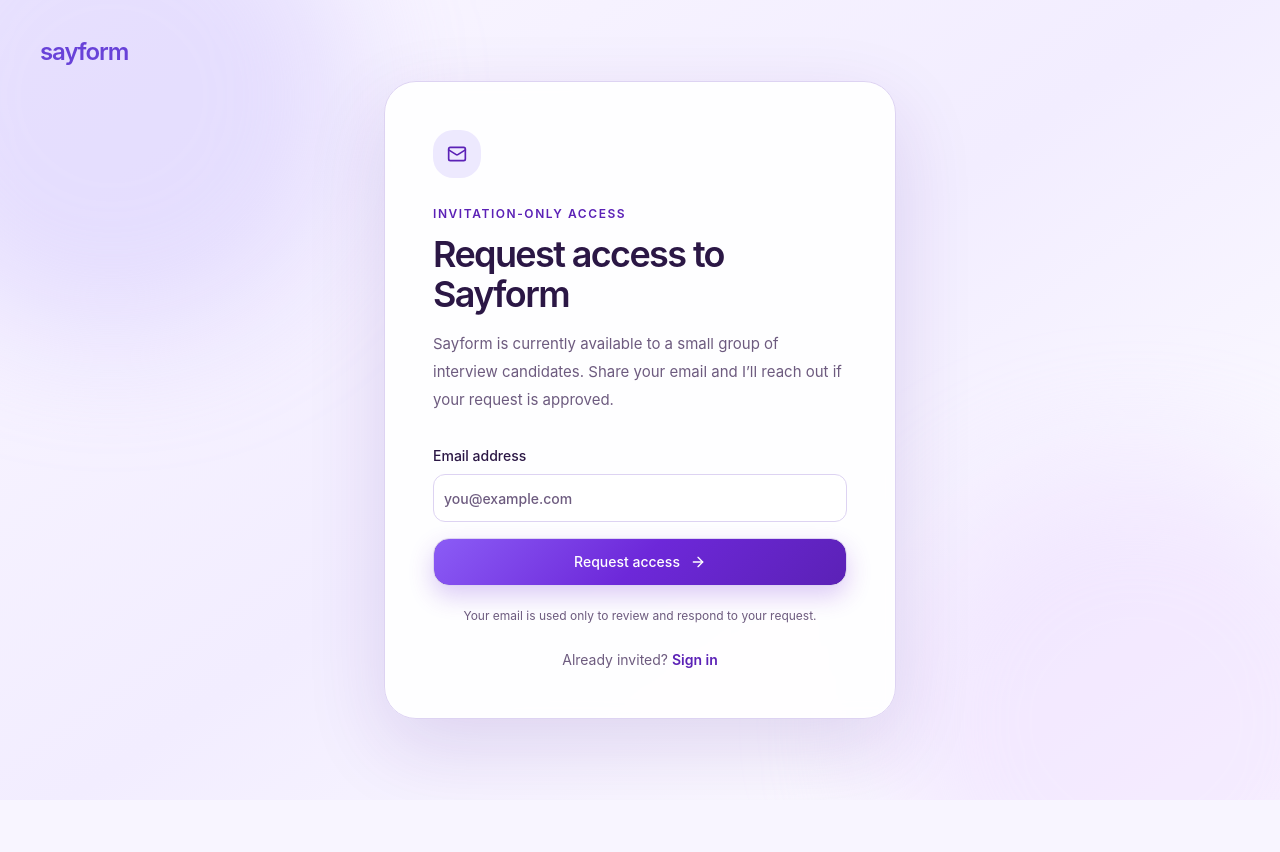
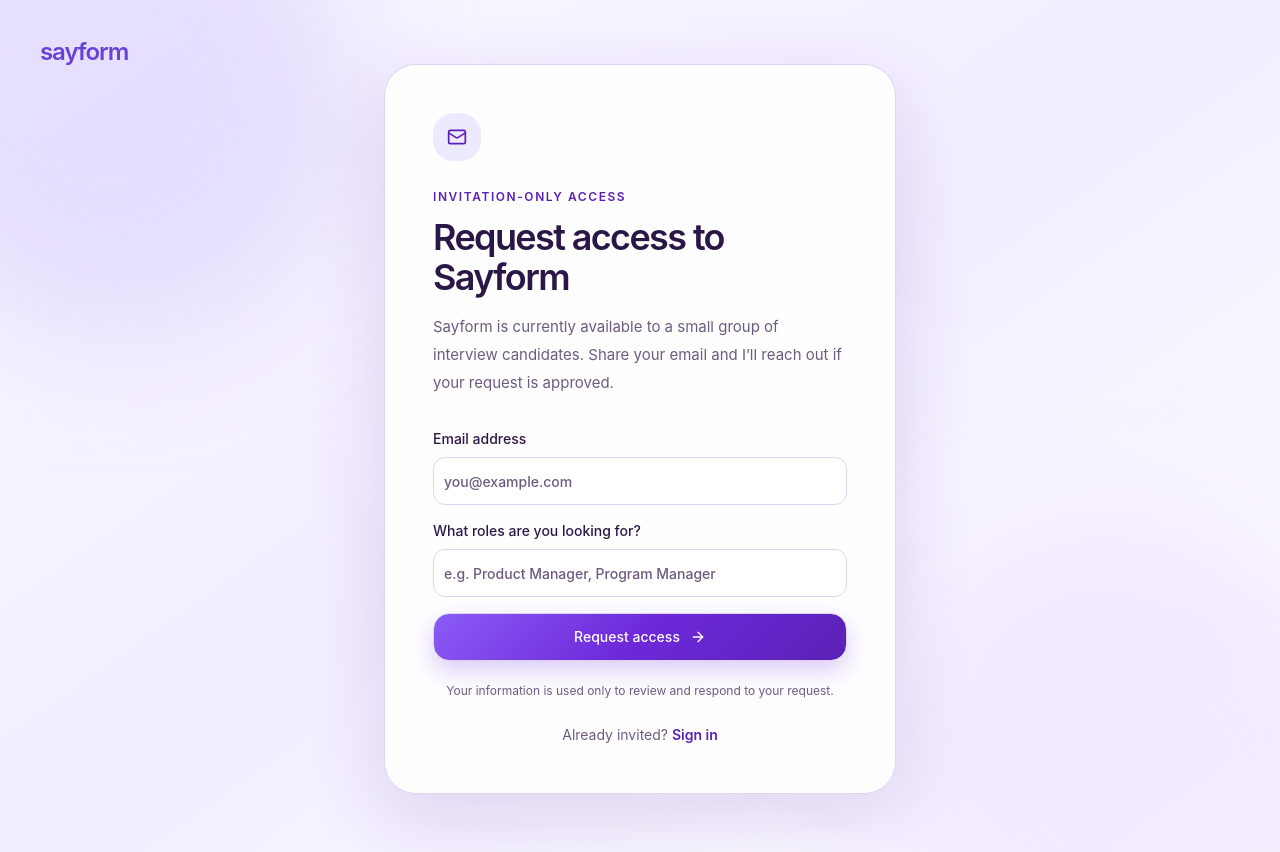
Before and after one commit to tienmai56/sayform, a Next.js app: page /login in a window 1280 px wide. Shown: the top 852 px of the page. Before the commit the page ends 800 px from the top, so only its background shows below. Built offline with nearby package versions, Linux system fonts and the light colour scheme; no server answers.

Commit message:
Collect target roles in access requests

```diff
--- a/app/api/access-requests/route.ts
+++ b/app/api/access-requests/route.ts
@@ -18,7 +18,10 @@
 
   const email = parsed.data.email.toLowerCase();
   const supabase = await createClient();
-  const { error } = await supabase.from('access_requests').insert({ email });
+  const { error } = await supabase.from('access_requests').insert({
+    email,
+    target_roles: parsed.data.targetRoles,
+  });
 
   // Repeated requests should not reveal whether an email is already registered.
   if (error?.code === '23505') return NextResponse.json({ ok: true });
--- a/components/access-request-view.tsx
+++ b/components/access-request-view.tsx
@@ -9,6 +9,7 @@
 
 export function AccessRequestView() {
   const [email, setEmail] = useState('');
+  const [targetRoles, setTargetRoles] = useState('');
   const [pending, setPending] = useState(false);
   const [submitted, setSubmitted] = useState(false);
   const [message, setMessage] = useState('');
@@ -22,7 +23,7 @@
       const response = await fetch('/api/access-requests', {
         method: 'POST',
         headers: { 'content-type': 'application/json' },
-        body: JSON.stringify({ email }),
+        body: JSON.stringify({ email, targetRoles }),
       });
 
       if (!response.ok) throw new Error('request_failed');
@@ -111,6 +112,25 @@
                 />
               </label>
 
+              <label
+                htmlFor="target-roles"
+                className="block text-sm font-medium text-[var(--navy)]"
+              >
+                What roles are you looking for?
+                <Input
+                  id="target-roles"
+                  type="text"
+                  value={targetRoles}
+                  onChange={(event) => setTargetRoles(event.target.value)}
+                  required
+                  minLength={2}
+                  maxLength={160}
+                  autoComplete="off"
+                  placeholder="e.g. Product Manager, Program Manager"
+                  className="mt-2 h-12 bg-white"
+                />
+              </label>
+
               {message && (
                 <output
                   aria-live="polite"
@@ -131,7 +151,8 @@
             </form>
 
             <p className="mt-5 text-center text-xs leading-5 text-[var(--muted-ink)]">
-              Your email is used only to review and respond to your request.
+              Your information is used only to review and respond to your
+              request.
             </p>
             <p className="mt-6 text-center text-sm text-[var(--muted-ink)]">
               Already invited?{' '}
--- a/lib/validation.ts
+++ b/lib/validation.ts
@@ -2,6 +2,7 @@
 
 export const accessRequestSchema = z.object({
   email: z.email().trim().max(254),
+  targetRoles: z.string().trim().min(2).max(160),
 });
 
 export const goalUpdateSchema = z
```
Also changed, not shown: 2 other files (tests, documents, lock files or other folders).
